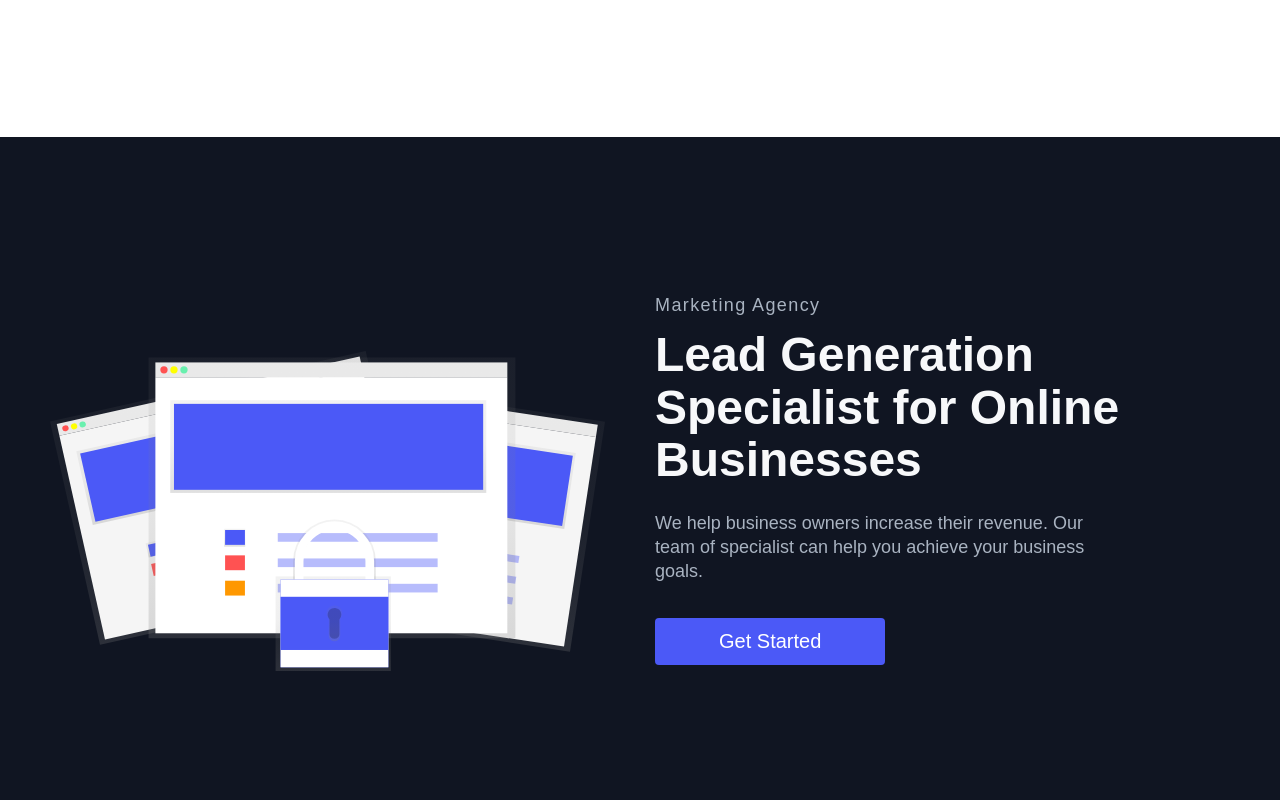
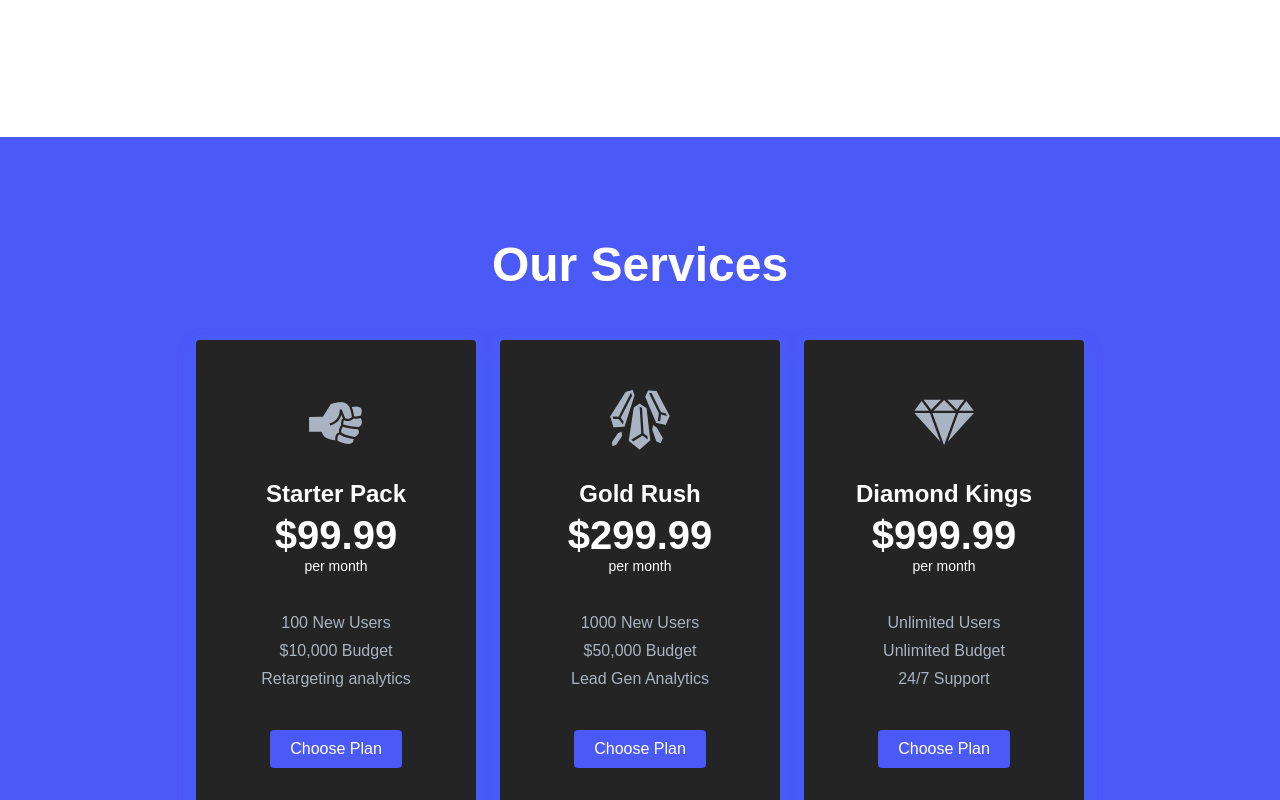
Before and after one commit to PrinceNarteh/react-app-with-styled-component, a React (Create React App) app: page / in a window 1280 px wide. Shown: the part 2260-3060 px from the top of the page. Built offline with nearby package versions, Linux system fonts and the light colour scheme.

Commit message:
add Pricing component

```diff
--- /dev/null
+++ b/src/components/Pricing/Pricing.elements.tsx
@@ -0,0 +1,111 @@
+import { Link } from "react-router-dom";
+import styled from "styled-components";
+
+export const PricingSection = styled.div`
+  padding: 100px 0 160px;
+  display: flex;
+  flex-direction: column;
+  justify-content: center;
+  background: #4b59f7;
+`;
+
+export const PricingWrapper = styled.div`
+  display: flex;
+  flex-direction: column;
+  align-items: center;
+  margin: 0 auto;
+
+  @media screen and (max-width: 960px) {
+    margin: 0 30px;
+    display: flex;
+    flex-direction: column;
+    align-items: center;
+  }
+`;
+
+export const PricingHeading = styled.h1`
+  color: #fff;
+  font-size: 48px;
+  margin-bottom: 24px;
+`;
+
+export const PricingContainer = styled.div`
+  display: flex;
+  justify-content: center;
+  align-items: center;
+
+  @media screen and (max-width: 960px) {
+    display: flex;
+    flex-direction: column;
+    justify-content: center;
+    align-items: center;
+    width: 100%;
+  }
+`;
+
+export const PricingCard = styled(Link)`
+  background: #242424;
+  box-shadow: 0 6px 20px rgba(56, 125, 255, 0.2);
+  width: 280px;
+  height: 500px;
+  text-decoration: none;
+  border-radius: 4px;
+
+  &:nth-child(2) {
+    margin: 24px;
+  }
+
+  &:hover {
+    transform: scale(1.06);
+    transition: all 0.3s ease-out;
+    color: #1c2237;
+  }
+
+  @media screen and (max-width: 960px) {
+    width: 90%;
+
+    &:hover {
+      transform: none;
+    }
+  }
+`;
+
+export const PricingCardInfo = styled.div`
+  display: flex;
+  flex-direction: column;
+  height: 500px;
+  padding: 24px;
+  align-items: center;
+  color: #fff;
+`;
+
+export const PricingCardIcon = styled.div`
+  margin: 24px 0;
+`;
+
+export const PricingCardPlan = styled.h3`
+  margin-bottom: 5px;
+  font-size: 24px;
+`;
+
+export const PricingCardCost = styled.h4`
+  font-size: 40px;
+`;
+
+export const PricingCardLength = styled.p`
+  font-size: 14px;
+  margin-bottom: 24px;
+`;
+
+export const PricingCardFeatures = styled.ul`
+  margin: 16px 0 32px;
+  list-style: none;
+  display: flex;
+  flex-direction: column;
+  align-items: center;
+  color: #a9b3c1;
+`;
+
+export const PricingCardFeature = styled.li`
+  margin-bottom: 10px;
+`;
--- /dev/null
+++ b/src/components/Pricing/Pricing.tsx
@@ -0,0 +1,81 @@
+import React from "react";
+import { GiCrystalBars, GiCutDiamond, GiRock } from "react-icons/gi";
+import { IconContext } from "react-icons/lib";
+import { Button } from "../../globalStyles";
+import {
+  PricingCard,
+  PricingCardCost,
+  PricingCardFeature,
+  PricingCardFeatures,
+  PricingCardIcon,
+  PricingCardInfo,
+  PricingCardLength,
+  PricingCardPlan,
+  PricingContainer,
+  PricingHeading,
+  PricingSection,
+  PricingWrapper,
+} from "./Pricing.elements";
+
+function Pricing() {
+  return (
+    <IconContext.Provider value={{ color: "#a9b3c1", size: "64" }}>
+      <PricingSection>
+        <PricingWrapper>
+          <PricingHeading>Our Services</PricingHeading>
+          <PricingContainer>
+            <PricingCard to="/sign-up">
+              <PricingCardInfo>
+                <PricingCardIcon>
+                  <GiRock />
+                </PricingCardIcon>
+                <PricingCardPlan>Starter Pack</PricingCardPlan>
+                <PricingCardCost>$99.99</PricingCardCost>
+                <PricingCardLength>per month</PricingCardLength>
+                <PricingCardFeatures>
+                  <PricingCardFeature>100 New Users</PricingCardFeature>
+                  <PricingCardFeature>$10,000 Budget</PricingCardFeature>
+                  <PricingCardFeature>Retargeting analytics</PricingCardFeature>
+                </PricingCardFeatures>
+                <Button primary>Choose Plan</Button>
+              </PricingCardInfo>
+            </PricingCard>
+            <PricingCard to="/sign-up">
+              <PricingCardInfo>
+                <PricingCardIcon>
+                  <GiCrystalBars />
+                </PricingCardIcon>
+                <PricingCardPlan>Gold Rush</PricingCardPlan>
+                <PricingCardCost>$299.99</PricingCardCost>
+                <PricingCardLength>per month</PricingCardLength>
+                <PricingCardFeatures>
+                  <PricingCardFeature>1000 New Users</PricingCardFeature>
+                  <PricingCardFeature>$50,000 Budget</PricingCardFeature>
+                  <PricingCardFeature>Lead Gen Analytics</PricingCardFeature>
+                </PricingCardFeatures>
+                <Button primary>Choose Plan</Button>
+              </PricingCardInfo>
+            </PricingCard>
+            <PricingCard to="/sign-up">
+              <PricingCardInfo>
+                <PricingCardIcon>
+                  <GiCutDiamond />
+                </PricingCardIcon>
+                <PricingCardPlan>Diamond Kings</PricingCardPlan>
+                <PricingCardCost>$999.99</PricingCardCost>
+                <PricingCardLength>per month</PricingCardLength>
+                <PricingCardFeatures>
+                  <PricingCardFeature>Unlimited Users</PricingCardFeature>
+                  <PricingCardFeature>Unlimited Budget</PricingCardFeature>
+                  <PricingCardFeature>24/7 Support</PricingCardFeature>
+                </PricingCardFeatures>
+                <Button primary>Choose Plan</Button>
+              </PricingCardInfo>
+            </PricingCard>
+          </PricingContainer>
+        </PricingWrapper>
+      </PricingSection>
+    </IconContext.Provider>
+  );
+}
+export default Pricing;
--- a/src/components/index.tsx
+++ b/src/components/index.tsx
@@ -1,3 +1,4 @@
 export { default as Navbar } from "./Navbar/Navbar";
 export { default as Footer } from "./Footer/Footer";
+export { default as Pricing } from "./Pricing/Pricing";
 export { default as InfoSection } from "./InfoSection/InfoSection";
--- a/src/pages/HomePage/Home.tsx
+++ b/src/pages/HomePage/Home.tsx
@@ -1,4 +1,4 @@
-import { InfoSection } from "../../components";
+import { InfoSection, Pricing } from "../../components";
 import {
   homeObjectFour,
   homeObjectOne,
@@ -12,6 +12,7 @@
       <InfoSection {...homeObjectOne} />
       <InfoSection {...homeObjectTwo} />
       <InfoSection {...homeObjectThree} />
+      <Pricing />
       <InfoSection {...homeObjectFour} />
     </>
   );
```
